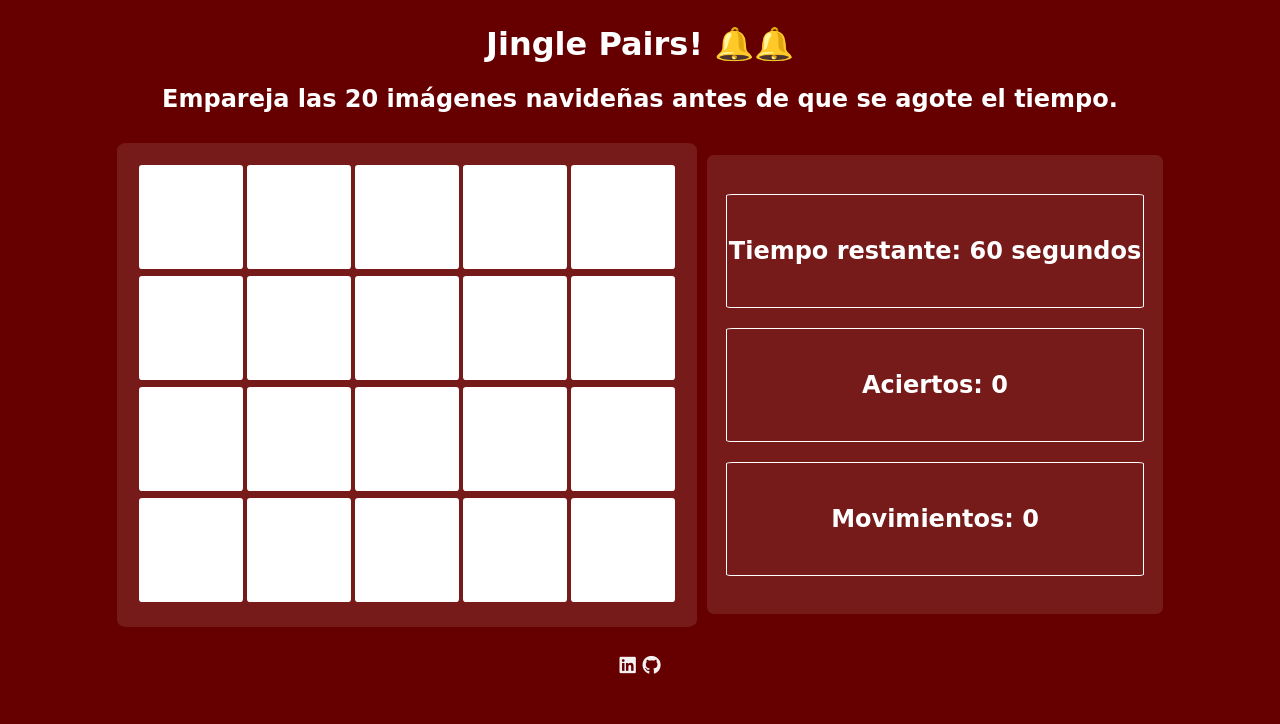
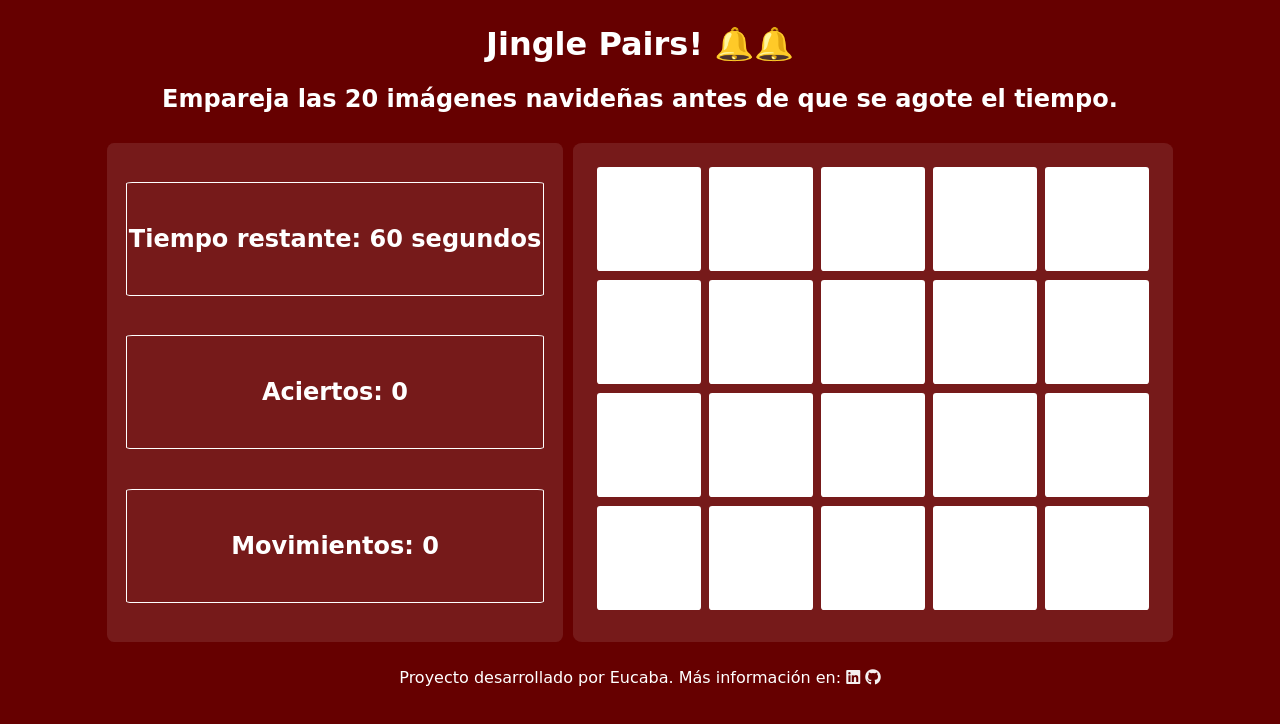
Before and after one commit to Eucaba/XmasMemoryGame, a plain HTML site: page index.html in a window 1280 px wide. Drawn offline with Linux system fonts and the light colour scheme; a web font is replaced by a local one.

Commit message:
a few style changes

```diff
--- a/index.html
+++ b/index.html
@@ -16,6 +16,11 @@
         <h2>Empareja las 20 imágenes navideñas antes de que se agote el tiempo.</h2>
     </header>
     <div id="main">
+        <section id="gameStatistics">
+            <h2 id="time" class="statistics"> Tiempo restante: 60 segundos </h2>
+            <h2 id="hits" class="statistics"> Aciertos: 0 </h2>
+            <h2 id="movements" class="statistics"> Movimientos: 0 </h2>
+        </section>
         <section id="game">
             <table>
                 <tr>
@@ -48,17 +53,12 @@
                 </tr>
             </table>
         </section>
-        <section id="gameStatistics">
-            <h2 id="time" class="statistics"> Tiempo restante: 60 segundos </h2>
-            <h2 id="hits" class="statistics"> Aciertos: 0 </h2>
-            <h2 id="movements" class="statistics"> Movimientos: 0 </h2>
-        </section>
     </div>
     <footer>
-        <h3>
-            <a href="https://www.linkedin.com/in/eugeniacames/" target="_blank"><i class="fa-brands fa-linkedin" style="color: #f5f1f1;"></i></a>
-            <a href="https://github.com/Eucaba" target="_blank"><i class="fa-brands fa-github"  style="color: #f5f1f1;"></i></a>
-        </h3>
+        <p> Proyecto desarrollado por Eucaba. Más información en:
+             <a href="https://www.linkedin.com/in/eugeniacames/" target="_blank"><i class="fa-brands fa-linkedin" style="color: #f5f1f1;"></i></a>
+             <a href="https://github.com/Eucaba" target="_blank"><i class="fa-brands fa-github"  style="color: #f5f1f1;"></i></a>
+        </p>
     </footer>
     <script src="script.js"></script>
 </body>
--- a/script.js
+++ b/script.js
@@ -98,7 +98,7 @@ function uncover(id) {
         clearInterval(regressiveTime);
         scoreboard.innerHTML = `Aciertos: ${hits} &#129321;`;
         movementsMeter.innerHTML = `Movimientos: ${movements}`;
-        clock.innerHTML = `¡Bravo!¡Lo lograste! &#129395;<br>En ${inicialTime - timeLeft} segundos.`;
+        clock.innerHTML = `¡Bravo!  ¡Lo lograste! &#129395;<br>Tu tiempo fue de ${inicialTime - timeLeft} segundos.`;
       }
 
     } else {
--- a/style.css
+++ b/style.css
@@ -6,7 +6,7 @@ body {
 
 #main {
     display: flex;
-    align-items: center;
+    align-items: stretch; /*funciona como center pero iguala height hijos*/
     justify-content: center;
     padding: 5px;
 }
@@ -16,6 +16,11 @@ body {
     border-radius: 1.5%;
     margin: 5px;
     padding: 19px;
+}
+
+#gameStatistics {
+    display: flex;
+    flex-direction: column;
 }
 
 #title {
@@ -39,6 +44,7 @@ button {
     border: none;
     height: 6.5rem;
     width: 6.5rem;
+    margin: 2px;
 }
 
 button:hover {
@@ -52,3 +58,8 @@ img {
 h1, h2, h3{
     text-align: center;
 }
+
+footer {
+    text-align: center;
+    font-size: 1rem;
+}
```
